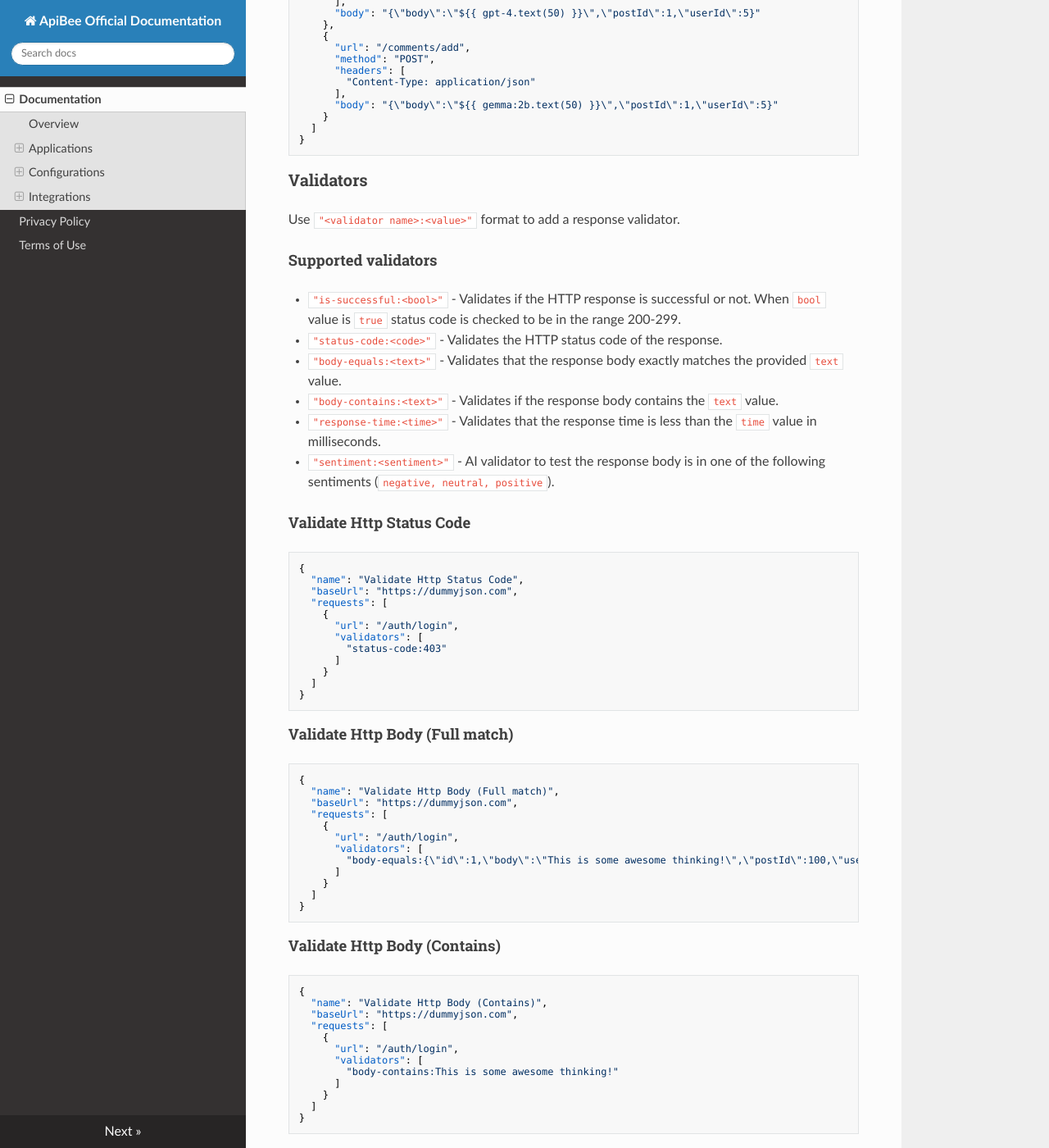
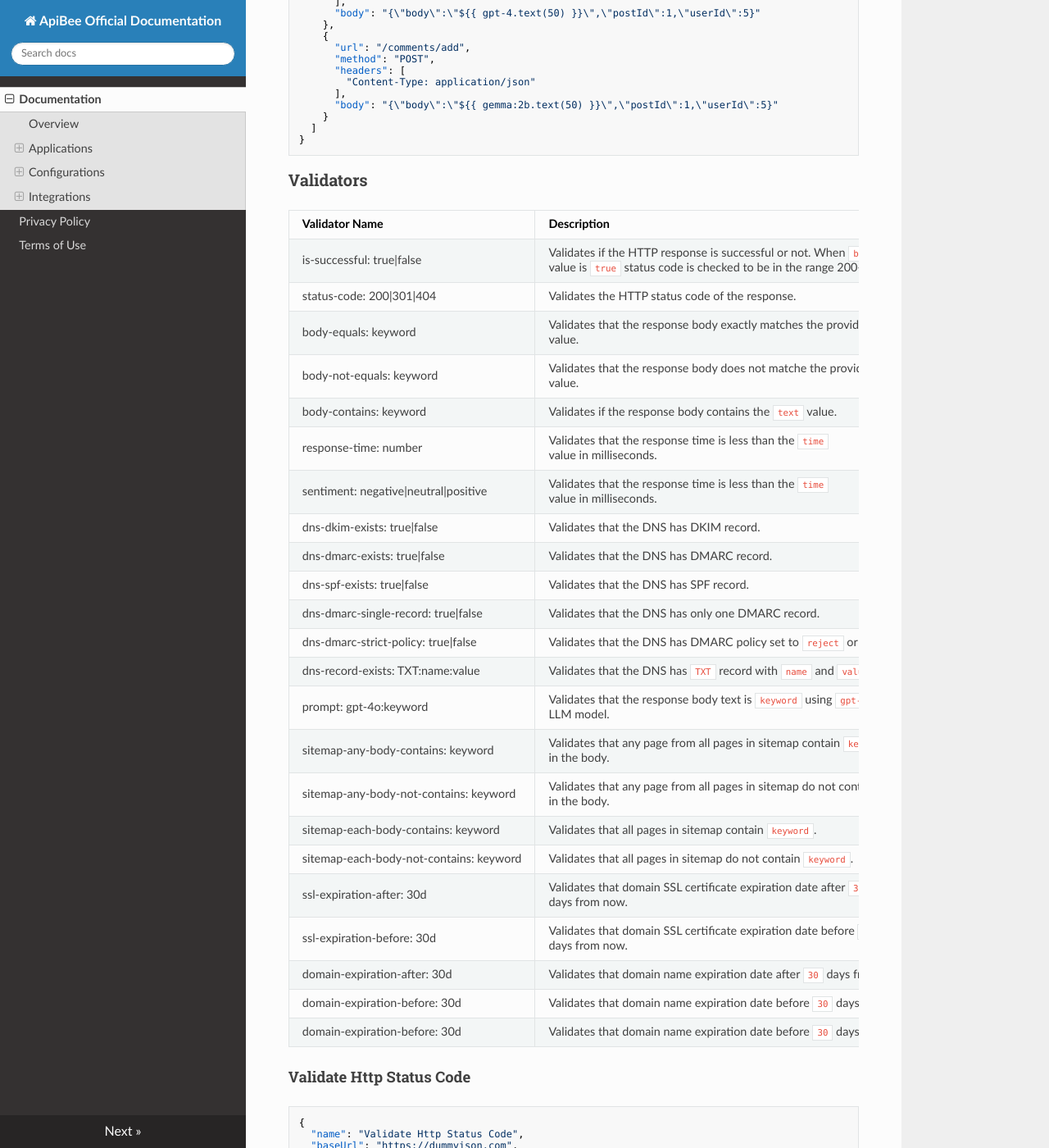
Before and after one commit to itbusina/testlemon-docs, an MkDocs documentation site: the page built from docs/docs/index.md, in a window 1280 px wide and 1400 px high, scrolled down 9579 px. Shown: the whole window at 82% size. Built offline with MkDocs 1.6.1, drawn with Linux system fonts in a browser that asks for light colours; nearby versions of some CDN libraries.

Commit message:
Update index.md

````diff
--- a/docs/docs/index.md
+++ b/docs/docs/index.md
@@ -536,15 +536,31 @@ Currently you can use any OpenAI models and gemma:2b model from Ollama.
 
 ### Validators
 
-Use ```"<validator name>:<value>"``` format to add a response validator.
-
-#### Supported validators
-- ```"is-successful:<bool>"``` - Validates if the HTTP response is successful or not. When ```bool``` value is ```true``` status code is checked to be in the range 200-299.
-- ```"status-code:<code>"``` - Validates the HTTP status code of the response.
-- ```"body-equals:<text>"``` - Validates that the response body exactly matches the provided ```text``` value.
-- ```"body-contains:<text>"``` - Validates if the response body contains the ```text``` value.
-- ```"response-time:<time>"``` - Validates that the response time is less than the ```time``` value in milliseconds.
-- ```"sentiment:<sentiment>"``` - AI validator to test the response body is in one of the following sentiments (```negative, neutral, positive```).
+| Validator Name                                       | Description |
+| --------                                             | -------     |
+| is-successful: true&#124;false                       | Validates if the HTTP response is successful or not. When ```bool``` value is ```true``` status code is checked to be in the range 200-299.|
+| status-code: 200&#124;301&#124;404                   | Validates the HTTP status code of the response.|
+| body-equals: keyword                                 | Validates that the response body exactly matches the provided ```keyword``` value. |
+| body-not-equals: keyword                             | Validates that the response body does not matche the provided ```keyword``` value. |
+| body-contains: keyword                               | Validates if the response body contains the ```text``` value.|
+| response-time: number                                | Validates that the response time is less than the ```time``` value in milliseconds.|
+| sentiment: negative&#124;neutral&#124;positive       | Validates that the response time is less than the ```time``` value in milliseconds.|
+| dns-dkim-exists: true&#124;false                     | Validates that the DNS has DKIM record.|
+| dns-dmarc-exists: true&#124;false                    | Validates that the DNS has DMARC record.|
+| dns-spf-exists: true&#124;false                      | Validates that the DNS has SPF record.|
+| dns-dmarc-single-record: true&#124;false             | Validates that the DNS has only one DMARC record.|
+| dns-dmarc-strict-policy: true&#124;false             | Validates that the DNS has DMARC policy set to ```reject``` or ```quarantine```.|
+| dns-record-exists: TXT:name:value                    | Validates that the DNS has ```TXT``` record with ```name``` and ```value```.|
+| prompt: gpt-4o:keyword                               | Validates that the response body text is ```keyword``` using ```gpt-4o``` LLM model.|
+| sitemap-any-body-contains: keyword                   | Validates that any page from all pages in sitemap contain ```keyword``` in the body.|
+| sitemap-any-body-not-contains: keyword               | Validates that any page from all pages in sitemap do not contain ```keyword``` in the body.|
+| sitemap-each-body-contains: keyword                  | Validates that all pages in sitemap contain ```keyword```.|
+| sitemap-each-body-not-contains: keyword              | Validates that all pages in sitemap do not contain ```keyword```.|
+| ssl-expiration-after: 30d                            | Validates that domain SSL certificate expiration date after ```30``` days from now.|
+| ssl-expiration-before: 30d                           | Validates that domain SSL certificate expiration date before ```30``` days from now.|
+| domain-expiration-after: 30d                         | Validates that domain name expiration date after ```30``` days from now.|
+| domain-expiration-before: 30d                        | Validates that domain name expiration date before ```30``` days from now.|
+| domain-expiration-before: 30d                        | Validates that domain name expiration date before ```30``` days from now.|
 
 #### Validate Http Status Code
 ```json
````
